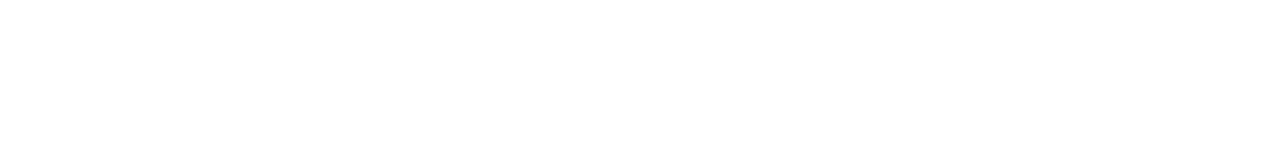
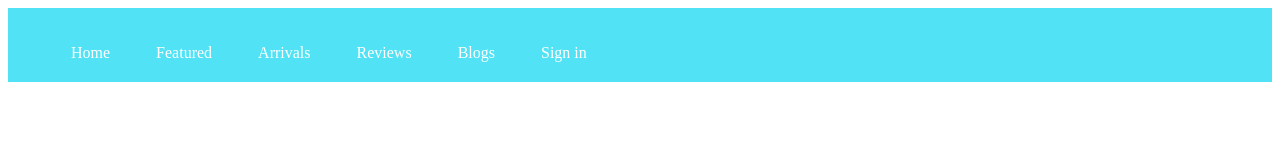
Before and after one commit to Darshnaadam/books, a plain HTML site: page index.html in a window 1280 px wide. Drawn offline with Linux system fonts and the light colour scheme.

Commit message:
website for reading books and blogs

```diff
--- a/index.html
+++ b/index.html
@@ -1,12 +1,27 @@
 <!DOCTYPE html>
 <html lang="en">
+
 <head>
     <meta charset="UTF-8">
     <meta http-equiv="X-UA-Compatible" content="IE=edge">
     <meta name="viewport" content="width=device-width, initial-scale=1.0">
-    <title>Library for free books</title>
+    <title>books and blogs</title>
+    <link rel="stylesheet" href="style.css">
 </head>
+
 <body>
+    <header>
+        <nav class="navbar">
+            <ul>
+                <li><a href="#">Home</a></li>
+                <li><a href="#">Featured</a></li>
+                <li><a href="#">Arrivals</a></li>
+                <li><a href="#">Reviews</a></li>
+                <li><a href="#">Blogs</a></li>
+                <li><a href="#">Sign in</a></li>
+            </ul>
+        </nav>
+    </header>
+</body>
 
-</body>
 </html>
--- a/style.css
+++ b/style.css
@@ -0,0 +1,19 @@
+.navbar{
+    background-color: #51e2f5;
+}
+
+.navbar{
+    overflow: auto;
+}
+
+.navbar li{
+    float: left;
+    list-style: none;
+    margin: 20px 20px;
+}
+
+.navbar li a{
+    padding: 3px 3px;
+    text-decoration: none;
+    color: white;
+}
```
